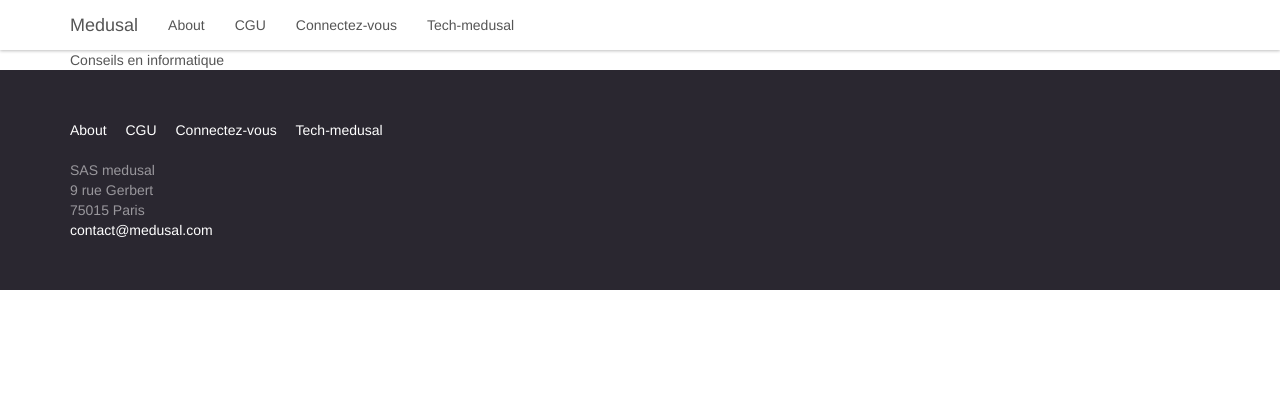
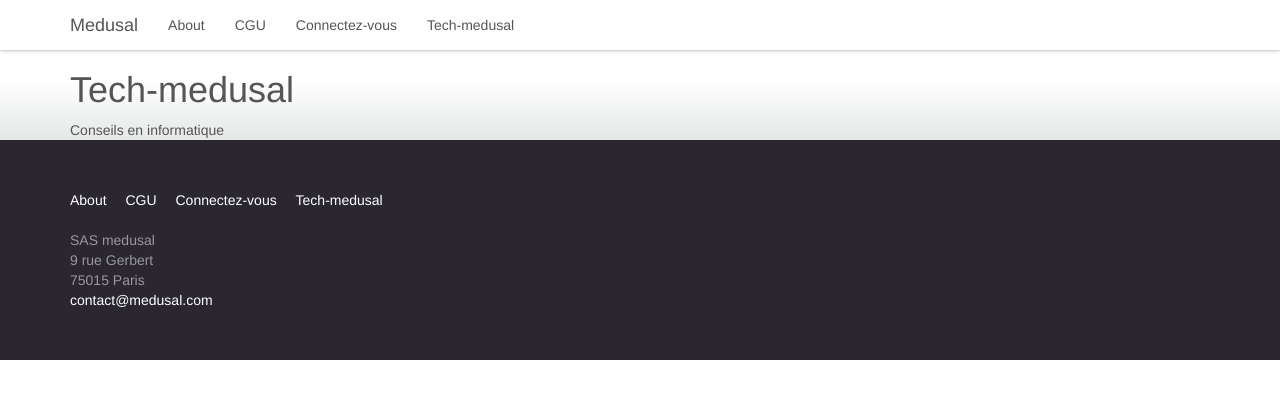
Before and after one commit to medusal/medusal.github.io, a Jekyll site: the page built from techmedusal.html, in a window 1280 px wide. Shown: the top 399 px of the page. Built offline with Jekyll 4.4.1, drawn with Linux system fonts in a browser that asks for light colours.

Commit message:
added default layout

```diff
--- a/_layouts/default.html
+++ b/_layouts/default.html
@@ -1,15 +1,14 @@
 <!DOCTYPE html>
 <html>
-
   {% include head.html %}
-
   <body>
     {% include header.html %}
-    <div class="container">
-      {{ content }}
+    <div class="gradient-bottom">
+      <div class="container">
+        <h1>{{ page.title }}</h1>
+        {{ content }}
+      </div>
     </div>
     {% include footer.html %}
-
   </body>
-
 </html>
--- a/css/main.scss
+++ b/css/main.scss
@@ -36,6 +36,10 @@ $text-color: #555;
 
 .white {
   color: white !important;
+}
+
+.gradient-bottom {
+  background-image: linear-gradient(to top, #e5e8e7, rgba(229,232,231,0) 60px)
 }
 
 .btn-outline-white {
--- a/index.html
+++ b/index.html
@@ -47,7 +47,6 @@ layout: home
       </div>
       </br></br>
     </div>
-
   </section>
   <hr/>
   <section>
```
